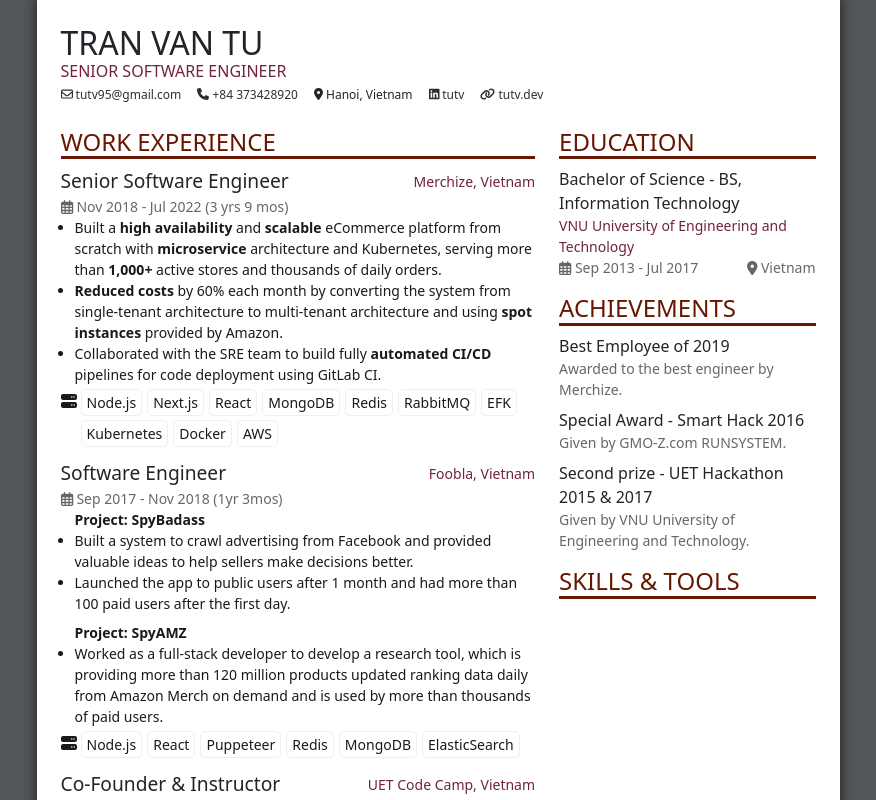
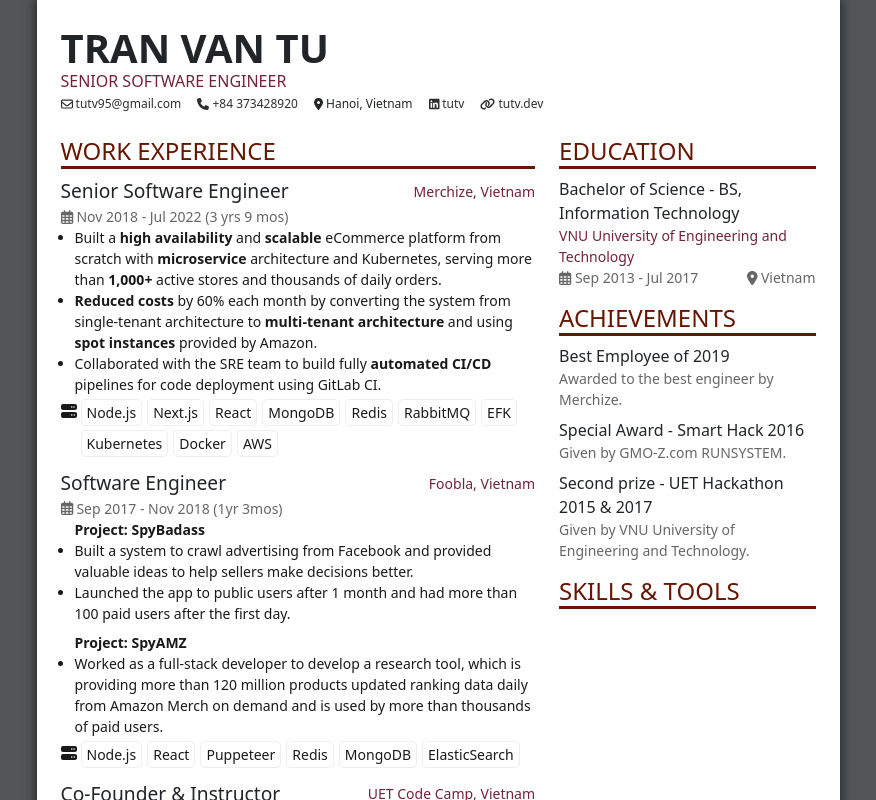
Before and after one commit to tutv/my-dev, a Next.js app: page / in a window 1280 px wide. Shown: the top 800 px of the page, without its empty margins (202-1078 px from the left). Built offline with nearby package versions, Linux system fonts and the light colour scheme.

Commit message:
udpated;

```diff
--- a/src/app/v3/_dataExperiences.js
+++ b/src/app/v3/_dataExperiences.js
@@ -21,7 +21,7 @@ export default function _dataExperiences() {
                     scratch with <strong>microservice</strong> architecture and Kubernetes, serving more
                     than <strong>1,000+</strong> active stores and thousands of daily orders.</li>,
                 <li><strong>Reduced costs</strong> by 60% each month by converting the system from single-tenant
-                    architecture to multi-tenant architecture and using <strong>spot instances</strong> provided by
+                    architecture to <strong>multi-tenant architecture</strong> and using <strong>spot instances</strong> provided by
                     Amazon.</li>,
                 <li>Collaborated with the SRE team to build fully <strong>automated CI/CD</strong> pipelines for code
                     deployment using GitLab CI.</li>
--- a/src/styles/v3/_ResumeHeader.scss
+++ b/src/styles/v3/_ResumeHeader.scss
@@ -1,8 +1,9 @@
 .ResumeHeader {
   h1 {
     text-transform: uppercase;
-    font-size: 2rem;
+    font-size: 2.5rem;
     margin-bottom: 0;
+    font-weight: 600;
   }
 
   h3 {
```
